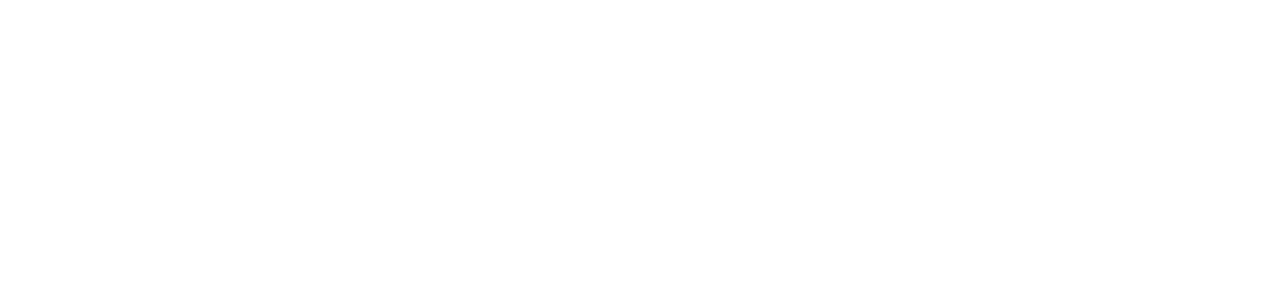
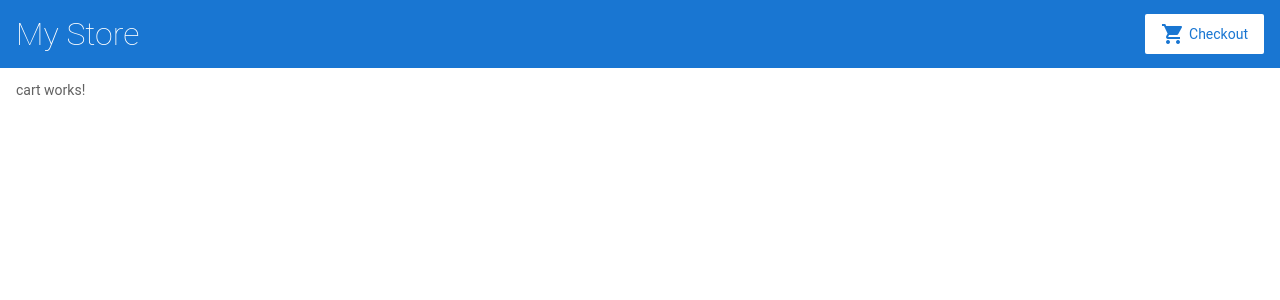
Before and after one commit to maxiTheta/angular-stackblitz, an Angular app: page /cart in a window 1280 px wide. Shown: the top 300 px of the page. Built offline with nearby package versions, Linux system fonts and the light colour scheme.

Commit message:
1 file modified

```diff
--- a/src/app/top-bar/top-bar.component.html
+++ b/src/app/top-bar/top-bar.component.html
@@ -2,7 +2,7 @@
   <h1>My Store</h1>
 </a>
 
-<a routerLink="/cart class="button fancy-button"><i class="material-icons">shopping_cart</i>Checkout</a>
+<a routerLink="/cart" class="button fancy-button"><i class="material-icons">shopping_cart</i>Checkout</a>
 
 <!--
 Copyright Google LLC. All Rights Reserved.
```
